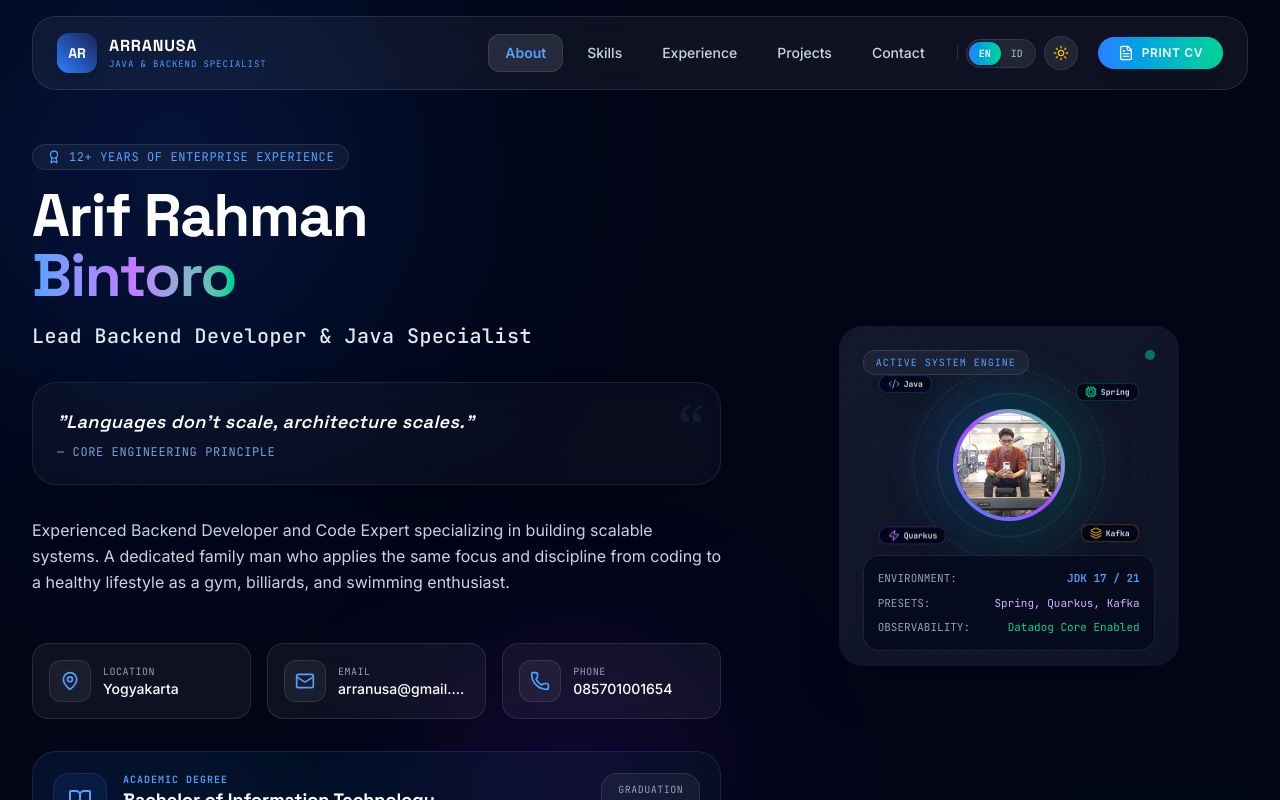
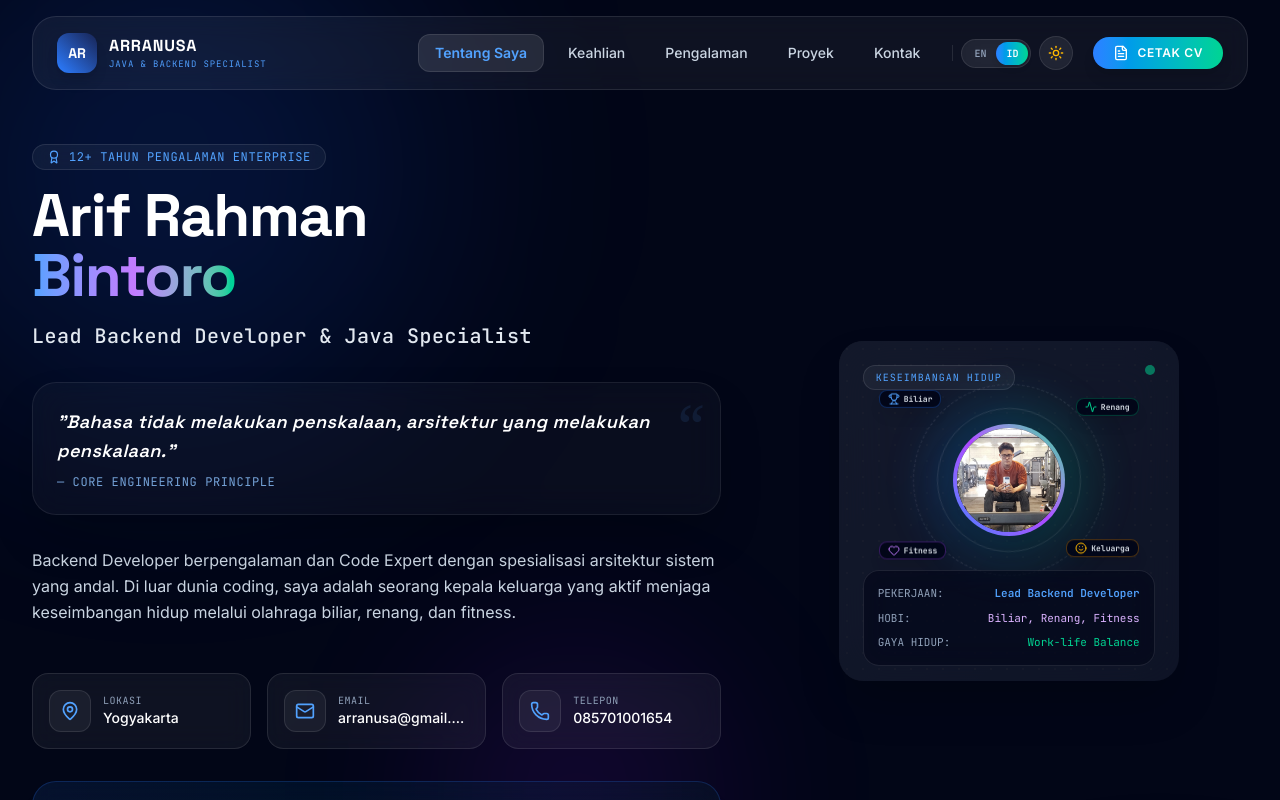
Before and after one commit to arranusa/arranusa.github.io, a React (Vite) app: page / in a window 1280 px wide. Shown: the top 800 px of the page. Built offline with nearby package versions, Linux system fonts and the light colour scheme.

Commit message:
Update default language to 'id' and replace tech-related terms with lifestyle-oriented labels

```diff
--- a/src/LanguageContext.tsx
+++ b/src/LanguageContext.tsx
@@ -13,7 +13,7 @@ const LanguageContext = createContext<LanguageContextType | undefined>(undefined
 export const LanguageProvider: React.FC<{ children: React.ReactNode }> = ({ children }) => {
   const [language, setLanguageState] = useState<Language>(() => {
     const saved = localStorage.getItem('portfolio_lang');
-    return (saved === 'en' || saved === 'id') ? saved : 'en'; // default to EN as original content is mostly Indonesian
+    return (saved === 'en' || saved === 'id') ? saved : 'id'; // default to ID as original content is mostly Indonesian
   });
 
   const setLanguage = (lang: Language) => {
@@ -37,9 +37,9 @@ export const LanguageProvider: React.FC<{ children: React.ReactNode }> = ({ chil
       'about.location': 'Lokasi',
       'about.email': 'Email',
       'about.phone': 'Telepon',
-      'about.env': 'LINGKUNGAN',
-      'about.presets': 'PRESET',
-      'about.observability': 'OBSERVABILITAS',
+      'about.env': 'PEKERJAAN',
+      'about.presets': 'HOBI',
+      'about.observability': 'GAYA HIDUP',
       'skills.title': 'Keahlian &',
       'skills.accentTitle': 'Spesialisasi Teknologi',
       'skills.desc': 'Menguasai ekosistem Java modern dengan fokus utama pada perancangan arsitektur backend yang berkinerja tinggi, aman, dan toleran terhadap kegagalan (fault-tolerant).',
@@ -136,9 +136,9 @@ export const LanguageProvider: React.FC<{ children: React.ReactNode }> = ({ chil
       'about.location': 'Location',
       'about.email': 'Email',
       'about.phone': 'Phone',
-      'about.env': 'ENVIRONMENT',
-      'about.presets': 'PRESETS',
-      'about.observability': 'OBSERVABILITY',
+      'about.env': 'CURRENT WORK',
+      'about.presets': 'HOBBIES',
+      'about.observability': 'LIFESTYLE',
       'skills.title': 'Skills &',
       'skills.accentTitle': 'Technology Specialization',
       'skills.desc': 'Mastering the modern Java ecosystem with a primary focus on designing high-performance, secure, and fault-tolerant backend architectures.',
--- a/src/components/AboutSection.tsx
+++ b/src/components/AboutSection.tsx
@@ -1,6 +1,6 @@
 import React from 'react';
 import { motion } from 'motion/react';
-import { MapPin, Mail, Phone, Code2, ShieldCheck, Terminal, Award, BookOpen, Cpu, Zap, Layers } from 'lucide-react';
+import { MapPin, Mail, Phone, Code2, ShieldCheck, Terminal, Award, BookOpen, Cpu, Zap, Layers, Trophy, Activity, Heart, Smile } from 'lucide-react';
 import { personalInfo } from '../data';
 import { useLanguage } from '../LanguageContext';
 
@@ -178,7 +178,7 @@ export default function AboutSection() {
                 {/* Header info */}
                 <div className="flex justify-between items-start z-10">
                   <div className="font-mono text-[10px] text-blue-400 uppercase tracking-widest bg-white/5 backdrop-blur-md px-3 py-1 rounded-xl border border-white/10">
-                    Active System Engine
+                    {language === 'en' ? 'Work-Life Balance' : 'Keseimbangan Hidup'}
                   </div>
                   <div className="w-2.5 h-2.5 rounded-full bg-emerald-400 animate-pulse" />
                 </div>
@@ -230,45 +230,53 @@ export default function AboutSection() {
                     </div>
                   </motion.div>
 
-                  {/* Floating Technology Orbit Nodes */}
-                  {/* Node 1: Java (Top Left) */}
+                  {/* Floating Lifestyle Orbit Nodes */}
+                  {/* Node 1: Billiards (Top Left) */}
                   <motion.div
                     animate={{ y: [0, -6, 0] }}
                     transition={{ duration: 3, repeat: Infinity, ease: "easeInOut" }}
                     className="absolute top-1 left-2 sm:left-4 z-30 bg-slate-950/90 border border-blue-500/30 px-2 py-0.5 rounded-lg flex items-center gap-1 shadow-lg backdrop-blur-md"
                   >
-                    <Code2 className="w-3 h-3 text-blue-400" />
-                    <span className="font-mono text-[8px] text-slate-200 font-semibold">Java</span>
+                    <Trophy className="w-3 h-3 text-blue-400" />
+                    <span className="font-mono text-[8px] text-slate-200 font-semibold">
+                      {language === 'en' ? 'Billiards' : 'Biliar'}
+                    </span>
                   </motion.div>
 
-                  {/* Node 2: Spring Boot (Top Right) */}
+                  {/* Node 2: Swimming (Top Right) */}
                   <motion.div
                     animate={{ y: [0, -8, 0] }}
                     transition={{ duration: 3.4, repeat: Infinity, ease: "easeInOut", delay: 0.3 }}
                     className="absolute top-2 right-2 sm:right-4 z-30 bg-slate-950/90 border border-emerald-500/30 px-2 py-0.5 rounded-lg flex items-center gap-1 shadow-lg backdrop-blur-md"
                   >
-                    <Cpu className="w-3 h-3 text-emerald-400" />
-                    <span className="font-mono text-[8px] text-slate-200 font-semibold">Spring</span>
+                    <Activity className="w-3 h-3 text-emerald-400" />
+                    <span className="font-mono text-[8px] text-slate-200 font-semibold">
+                      {language === 'en' ? 'Swimming' : 'Renang'}
+                    </span>
                   </motion.div>
 
-                  {/* Node 3: Quarkus (Bottom Left) */}
+                  {/* Node 3: Fitness / Gym (Bottom Left) */}
                   <motion.div
                     animate={{ y: [0, -5, 0] }}
                     transition={{ duration: 2.8, repeat: Infinity, ease: "easeInOut", delay: 0.6 }}
                     className="absolute bottom-2 left-2 sm:left-4 z-30 bg-slate-950/90 border border-purple-500/30 px-2 py-0.5 rounded-lg flex items-center gap-1 shadow-lg backdrop-blur-md"
                   >
-                    <Zap className="w-3 h-3 text-purple-400" />
-                    <span className="font-mono text-[8px] text-slate-200 font-semibold">Quarkus</span>
+                    <Heart className="w-3 h-3 text-purple-400" />
+                    <span className="font-mono text-[8px] text-slate-200 font-semibold">
+                      {language === 'en' ? 'Gym / Fitness' : 'Fitness'}
+                    </span>
                   </motion.div>
 
-                  {/* Node 4: Kafka (Bottom Right) */}
+                  {/* Node 4: Family (Bottom Right) */}
                   <motion.div
                     animate={{ y: [0, -7, 0] }}
                     transition={{ duration: 3.2, repeat: Infinity, ease: "easeInOut", delay: 0.9 }}
                     className="absolute bottom-3 right-2 sm:right-4 z-30 bg-slate-950/90 border border-amber-500/30 px-2 py-0.5 rounded-lg flex items-center gap-1 shadow-lg backdrop-blur-md"
                   >
-                    <Layers className="w-3 h-3 text-amber-400" />
-                    <span className="font-mono text-[8px] text-slate-200 font-semibold">Kafka</span>
+                    <Smile className="w-3 h-3 text-amber-400" />
+                    <span className="font-mono text-[8px] text-slate-200 font-semibold">
+                      {language === 'en' ? 'Family Man' : 'Keluarga'}
+                    </span>
                   </motion.div>
                 </div>
 
@@ -276,15 +284,21 @@ export default function AboutSection() {
                 <div className="space-y-2 z-10 bg-slate-950/60 backdrop-blur-md p-3.5 rounded-2xl border border-white/10 font-mono text-[11px] text-slate-300">
                   <div className="flex justify-between">
                     <span className="text-slate-400">{t('about.env')}:</span>
-                    <span className="text-blue-400 font-semibold">JDK 17 / 21</span>
+                    <span className="text-blue-400 font-semibold">
+                      {language === 'en' ? 'Lead Backend Developer' : 'Lead Backend Developer'}
+                    </span>
                   </div>
                   <div className="flex justify-between">
                     <span className="text-slate-400">{t('about.presets')}:</span>
-                    <span className="text-purple-300">Spring, Quarkus, Kafka</span>
+                    <span className="text-purple-300">
+                      {language === 'en' ? 'Billiards, Swimming, Gym' : 'Biliar, Renang, Fitness'}
+                    </span>
                   </div>
                   <div className="flex justify-between">
                     <span className="text-slate-400">{t('about.observability')}:</span>
-                    <span className="text-emerald-400">Datadog Core Enabled</span>
+                    <span className="text-emerald-400">
+                      {language === 'en' ? 'Work-life Balance' : 'Work-life Balance'}
+                    </span>
                   </div>
                 </div>
               </div>
```
